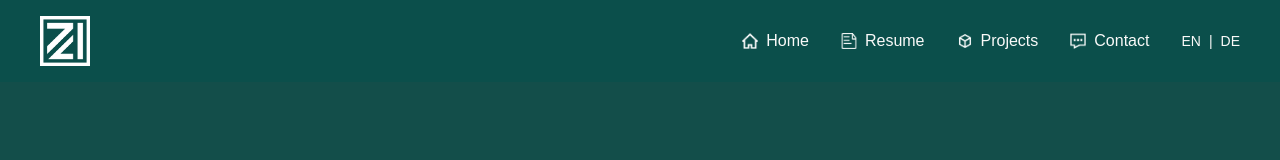
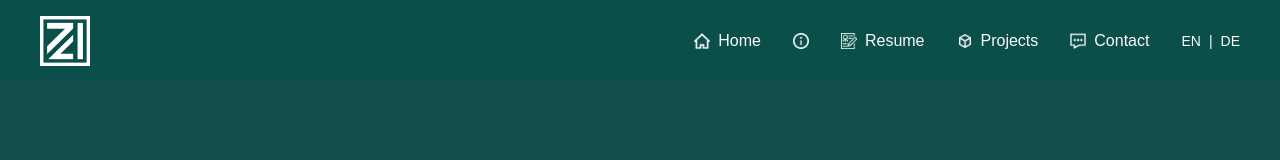
Before and after one commit to zarail/Portfolio, a Next.js app: page /en/about in a window 1280 px wide. Shown: the top 160 px of the page. Built offline with nearby package versions, Linux system fonts and the light colour scheme.

Commit message:
Add "about" navbar link

```diff
--- a/src/app/components/navbar.tsx
+++ b/src/app/components/navbar.tsx
@@ -15,7 +15,8 @@ export default function Navbar({ locale }: Props) {
 
   const navItems = [
     { href: '/', label: nav.home, icon: '/home.svg' },
-    { href: '/resume', label: nav.resume, icon: '/resume.svg' },
+    { href: '/about', label: nav.about, icon: '/about.svg' },
+    { href: '/resume', label: nav.resume, icon: '/curriculum.svg' },
     { href: '/projects', label: nav.projects, icon: '/projects.svg' },
     { href: '/contact', label: nav.contact, icon: '/contact.svg' },
   ];
```
